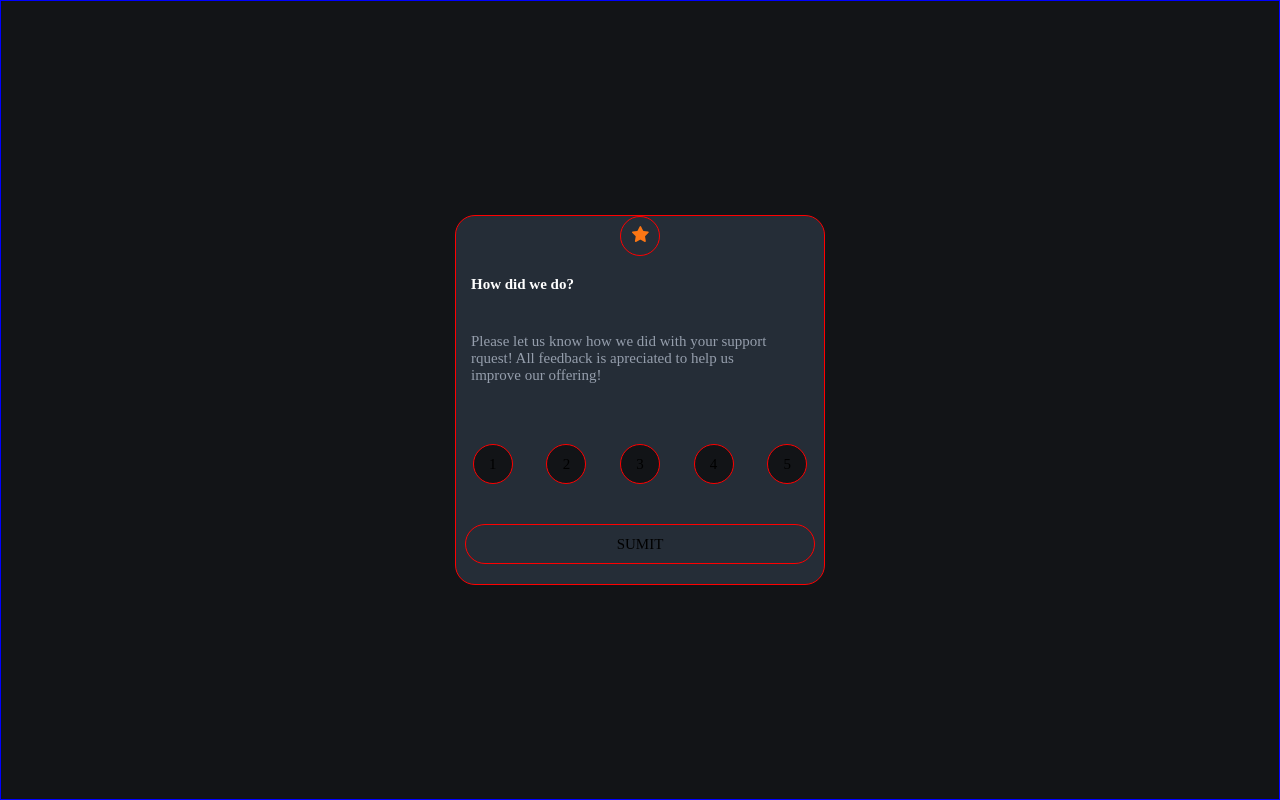
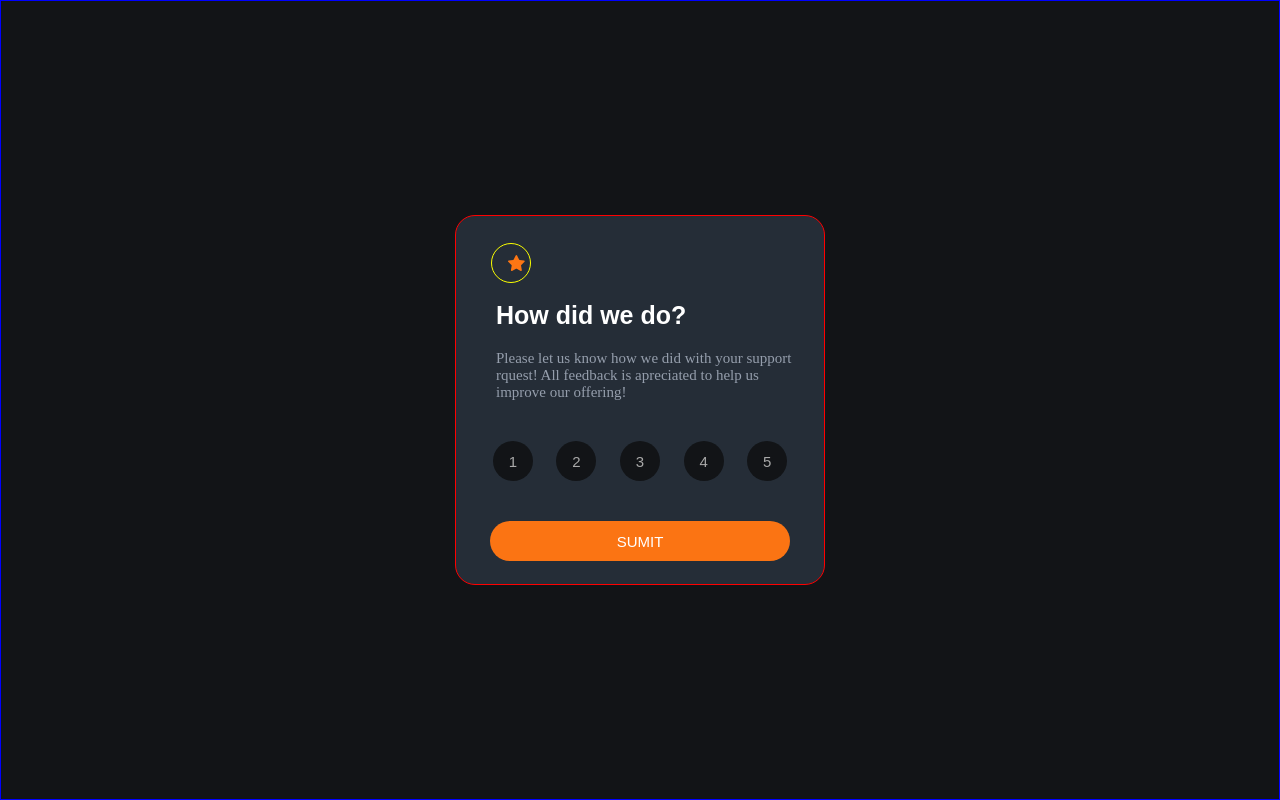
Before and after one commit to RdsMachado1181/Pagina--E-Learning, a plain HTML site: page learning.html in a window 1280 px wide. Drawn offline with Linux system fonts and the light colour scheme.

Commit message:
atualização
css, js

```diff
--- a/estilo.css
+++ b/estilo.css
@@ -13,6 +13,10 @@ box-sizing: border-box;
    border: 1px solid blue;
    display: flex;
 
+}
+.container  .texto-container h1 , .icones-container .box , .botao{
+
+    font-family: Arial, Helvetica, sans-serif;
 }
 .conteudo{
       /* tamanho da area para trabalho para configuração  */
@@ -31,32 +35,41 @@ background-color: hsl(216, 12%, 8%);
     border: 1px solid red;
     border-radius: 20px  ;
     background-color:   hsl(213, 19%, 18%);
+    padding: 25px;
 }
 .container  .box-container .box-logo{
       /* local que vai receber o logo estrela   */
+background-color: aquamarine;
+ position: relative;
+}
+.container  .box-container .box-logo > picture  {
     width: 40px;
     height: 40px;
    border-radius: 50%;
-   border: 1px solid red;
+   border: 1px solid rgb(251, 255, 0);
 display: flex;
 justify-content: center;
 align-items: center;
+ margin-top: 2px;
+ position: absolute;
+ left: 10px;
 }
-
 .container  .box-container .foto-logo{
     align-items: flex-start;
 }
 .container  .texto-container {
-    padding-top: 20px;
+    padding-top: 60px;
     padding-left: 15px;
 }
 .container  .texto-container h1{
     /* cores do texto titulo */
-    padding-bottom: 40px;
+    padding-bottom:20px;
     color : hsl(0, 0%, 100%);
+    font-size: 25px;
+
 }
 .container  .texto-container p{
-    padding-bottom: 40px;
+    padding-bottom: 20px;
     color :  hsl(217, 12%, 63%);
 }
 .box-container  #box-logo{
@@ -73,18 +86,36 @@ padding-bottom: 40px;
     width: 40px;
     height: 40px;
     border-radius: 50%;
-    border: 1px solid red;
+    color: darkgray;
   display: flex;
   justify-content: center;
   align-items: center;
   background-color: hsl(216, 12%, 8%);
+  cursor: pointer;
+
     }
 .botao{
-        width: 350px;
+        width: 300px;
         height: 40px;
         border-radius: 22px;
-        border: 1px solid red;
+
         display: flex;
         justify-content: center;
         align-items: center;
+        background-color: hsl(25, 97%, 53%);
+        color: hsl(0, 0%, 100%);
+
+        font-weight: 500;
         }
+/*
+        .icones-container .box:hover{
+            background-color: hsl(215, 16%, 48%);
+        }
+        .icones-container .box:active{
+        background-color: hsl(25, 97%, 53%);
+        }
+        .botao:active{
+            background-color: hsl(0, 0%, 100%);
+            color: hsl(25, 97%, 53%);
+        }
+        */
--- /dev/null
+++ b/index.js
@@ -0,0 +1,9 @@
+
+
+document.getElementById( ' icones-container box' ).onmouseover = function()  {
+    MouseOn()};
+
+
+function MouseOn(){
+    document.getElementById(  ' icones-container  box').style.backgroundColor = "blue" ;
+}
--- a/learning.html
+++ b/learning.html
@@ -23,7 +23,7 @@
         <div class="box-container">
 
 
-             <div class="box-logo">
+            <div class="box-logo">
             <picture  >
             <source media="(max-width:375px)" src="images/icon-star.svg">
             <img src="images/icon-star.svg" alt="foto-logo">
@@ -57,7 +57,10 @@
  <div class="botao">SUMIT</div>
 
         </div>
+
     </main>
 </div>
+
+<script src="index.js"></script>
 </body>
 </html>
```
Also changed, not shown: 375px.css (added).
